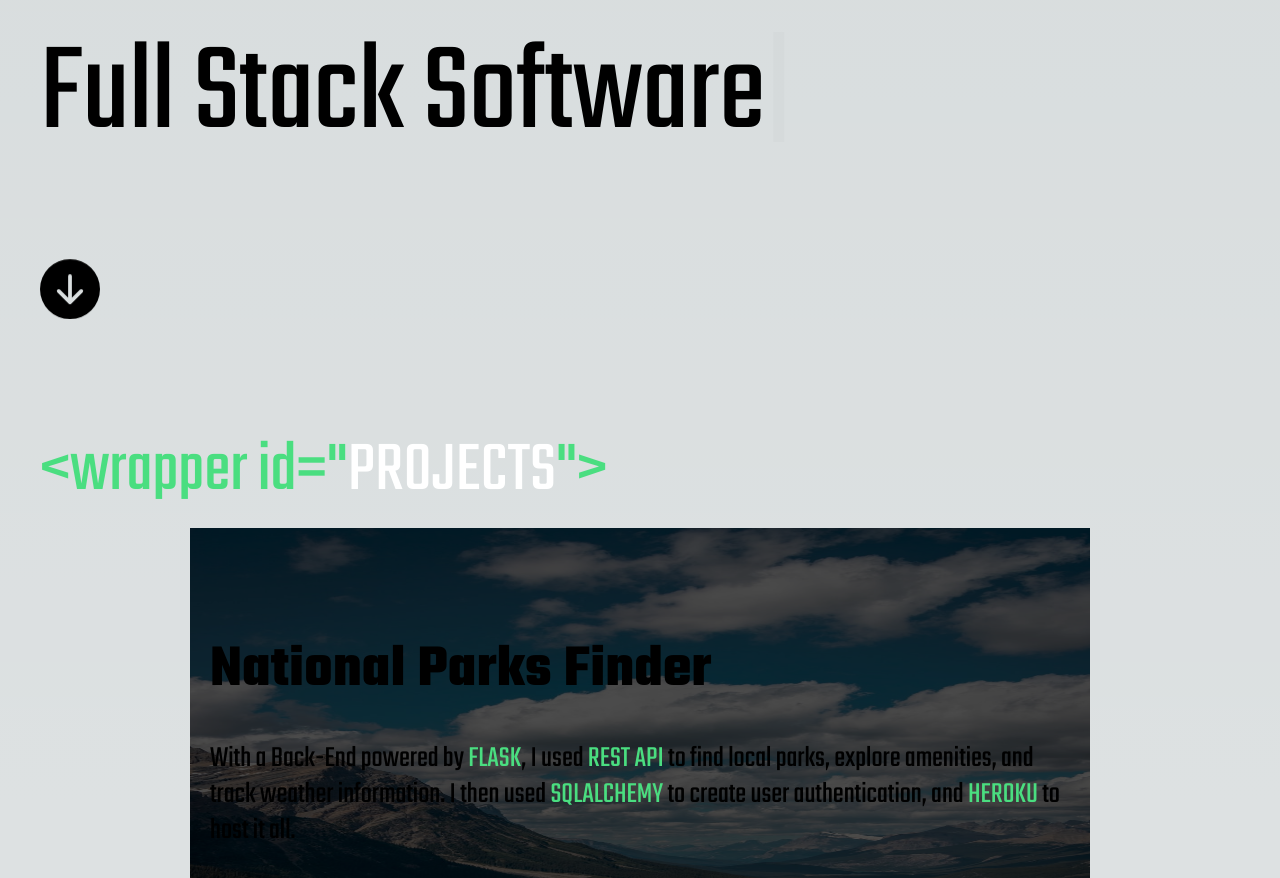
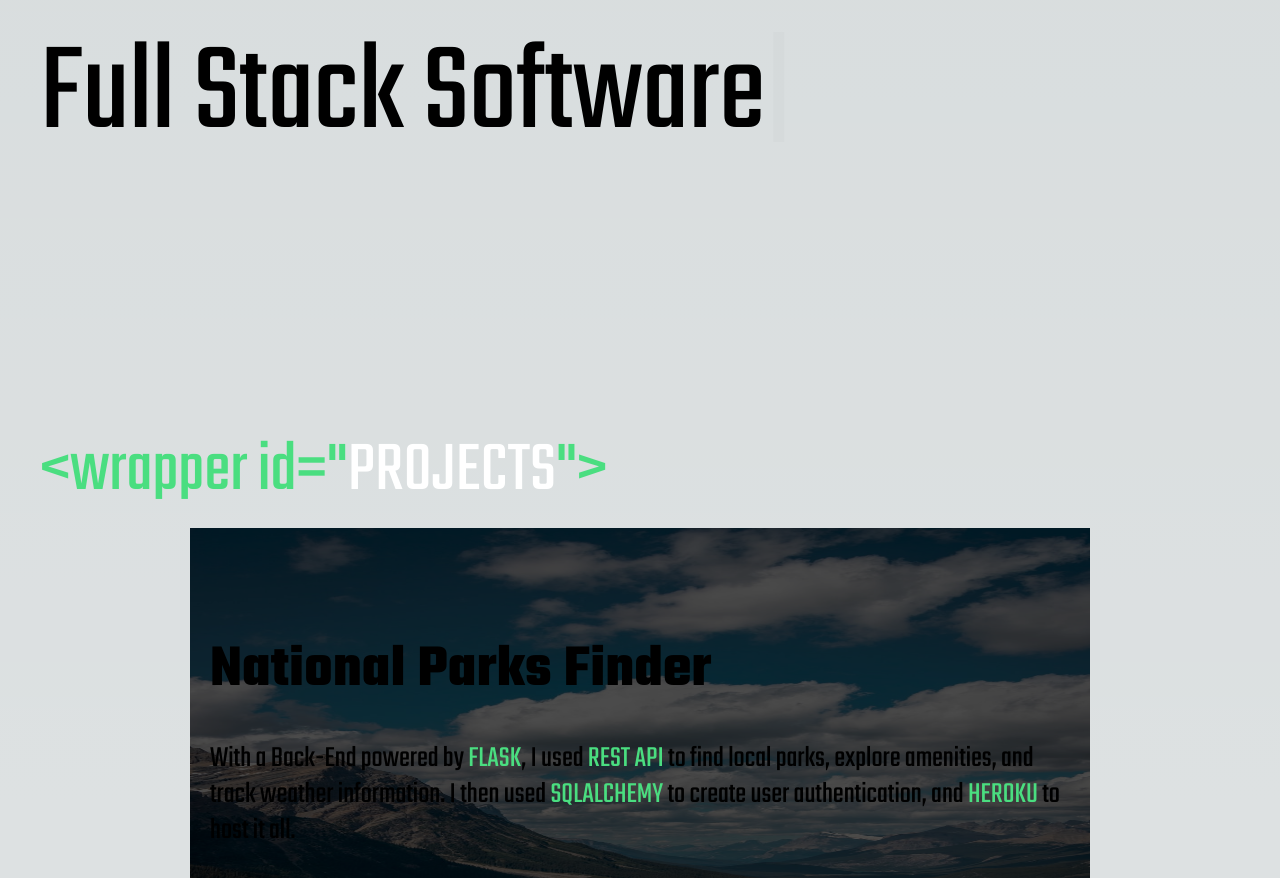
Before and after one commit to stvckey/portfolio, a Next.js app: page / in a window 1280 px wide. Shown: the part 560-1438 px from the top of the page. Built offline with nearby package versions, Linux system fonts and the light colour scheme.

Commit message:
try again

```diff
--- a/pages/index.tsx
+++ b/pages/index.tsx
@@ -43,7 +43,7 @@ export default function Home() {
 
               <div className='hidden md:flex items-center space-x-6'>
                 <div onClick={ () => setDarkMode(!darkMode)} className= "text-3xl cursor-pointer hover:text-green-400 duration-500">
-                  <BsFillMoonStarsFill/>
+                  {/*<BsFillMoonStarsFill/>*/}
                 </div>
 
                 <div className= "text-3xl cursor-pointer hover:text-green-400 duration-500">
@@ -94,7 +94,7 @@ export default function Home() {
             </a>
 
             <div onClick={ () => setDarkMode(!darkMode)} className= "dark:text-black py-5 px-8 text-3xl hover:text-green-400 duration-500">
-              <BsFillMoonStarsFill/>
+              {/*<BsFillMoonStarsFill/>*/}
               <p className='text-2xl md:text-4xl py-4 leading-11 font-teko text-gray-500'>//toggle darkmode!</p>
             </div>
 
@@ -172,7 +172,7 @@ export default function Home() {
 
           <div className='flex pt-20 md:h-96 md:mt-50 md:pt-64 md:mb-20'>
             <a href='#projects'>
-              <BsFillArrowDownCircleFill className='dark:text-black cursor-pointer md:text-6xl text-5xl h-96 md:h-80 animate-bounce'/>
+              {/*<BsFillArrowDownCircleFill className='dark:text-black cursor-pointer md:text-6xl text-5xl h-96 md:h-80 animate-bounce'/>*/}
             </a>
           </div>
         </section>
```
